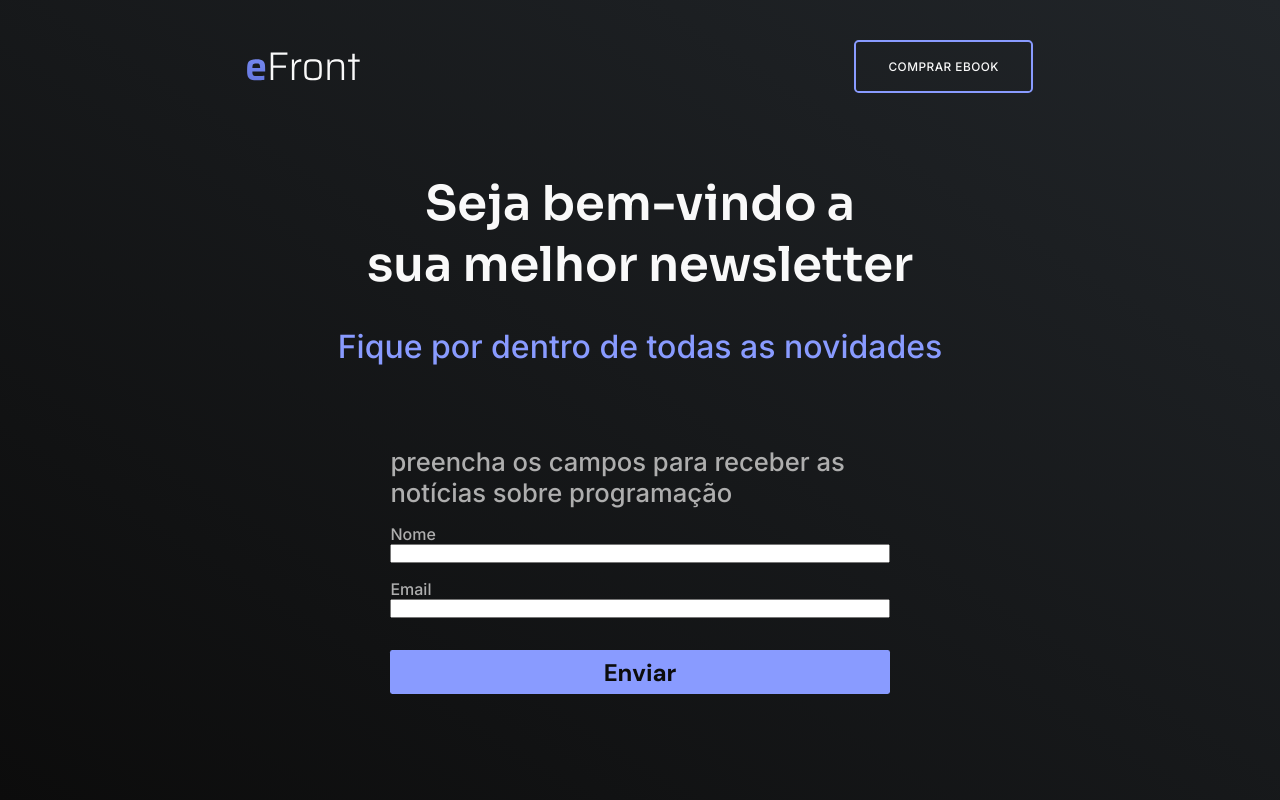
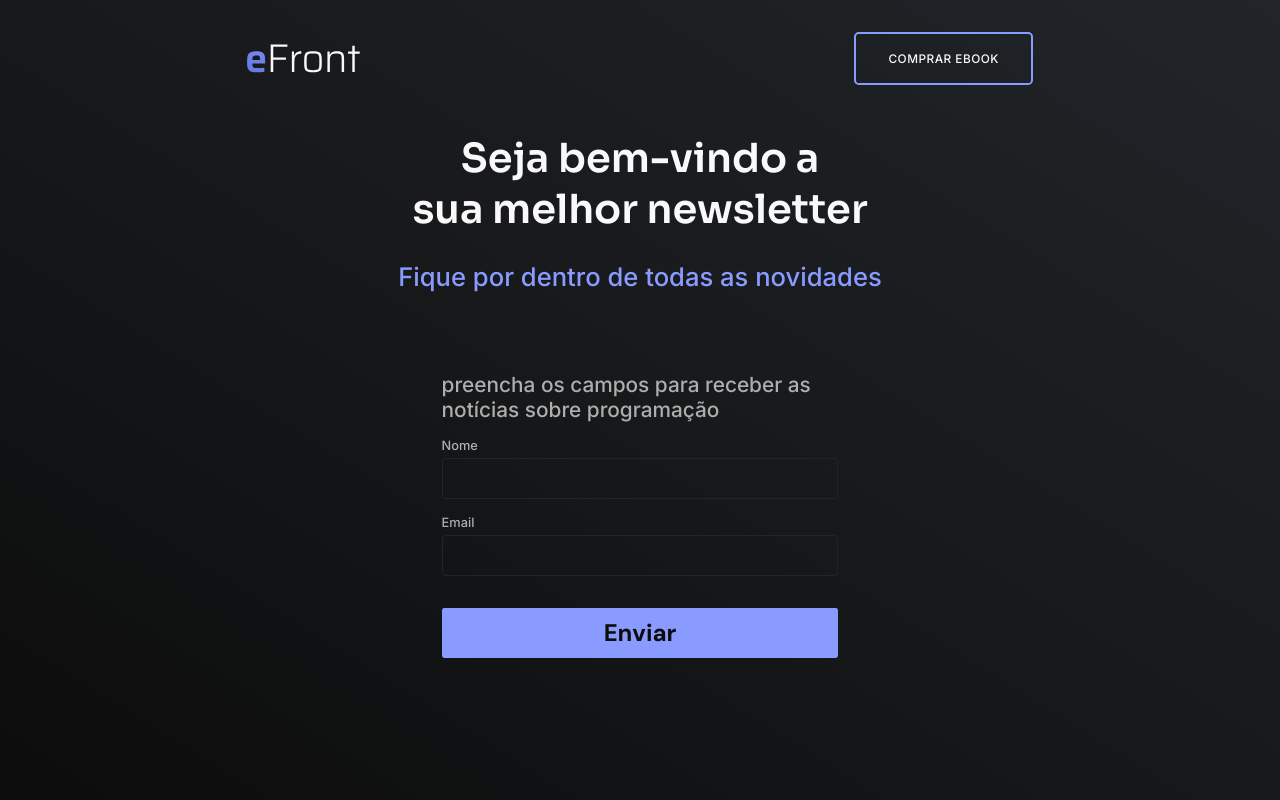
Before and after one commit to joao-zac/Desafio-1-eFront, a React (Vite) app: page / in a window 1280 px wide. Built offline with nearby package versions, Linux system fonts and the light colour scheme.

Commit message:
:lipstick: feat: Estilizaçao dos inputs

```diff
--- a/index.html
+++ b/index.html
@@ -5,7 +5,6 @@
     <link rel="preconnect" href="https://fonts.googleapis.com">
     <link rel="preconnect" href="https://fonts.gstatic.com" crossorigin>
     <link href="https://fonts.googleapis.com/css2?family=DM+Sans:opsz,wght@9..40,700&family=Inter:wght@500;600&family=Sora:wght@600&display=swap" rel="stylesheet">
-    <link rel="icon" type="image/svg+xml" href="/vite.svg" />
     <meta name="viewport" content="width=device-width, initial-scale=1.0" />
     <title>Desafio Efront</title>
   </head>
--- a/src/App.css
+++ b/src/App.css
@@ -8,7 +8,7 @@ body{
 }
 
 h1{
-    font: 600 3rem 'sora', sans-serif;
+    font: 600 2.5rem 'sora', sans-serif;
     font-style: normal;
     color: #F9f9f9;
     text-align: center;
@@ -20,13 +20,13 @@ h1{
 }
 
 h3{
-    margin-top: 2rem;
-    font: 500 2rem 'Inter', sans-serif;
+    margin-top: 1.6rem;
+    font: 500 1.6rem 'Inter', sans-serif;
     color: #899BFF;
 }
 
 p{
-    font: 500 2.6rem 'Inter', sans-serif;
+    font: 500 1.3rem 'Inter', sans-serif;
     color:#AEAEAE;
 }
 
@@ -40,14 +40,10 @@ button {
     display: flex;
     flex-direction: column;
     align-items: center;
-    padding-top: 5rem;
+    padding-top: 3rem;
 }
 
 .form-card {
     margin-top: 5rem;
-    width: 39vi;
+    width: 31vi;
 }
-
-.form-card p {
-    font-size: 1.6rem;
-}
--- a/src/Components/Form.tsx
+++ b/src/Components/Form.tsx
@@ -1,15 +1,21 @@
 import './stylesForm.css'
+import { useId } from 'react'
 
 const Form = () => {
+
+  const [emailInputId, nomeInputId] = useId();
+
   return (
-    <form action="">
-        <label htmlFor="Nome">Nome</label>
-        <input name='Nome' type="text" />
+    <form>
 
-        <label htmlFor="Nome">Email</label>
-        <input type="text" />
+      <label htmlFor={nomeInputId}>Nome</label>
+      <input id={nomeInputId} name="nome" type="text" />
 
-        <button>Enviar</button>
+      <label htmlFor={emailInputId}>Email</label>
+      <input id={emailInputId} name="email" type="email" />
+
+      <button>Enviar</button>
+
     </form>
   )
 }
--- a/src/Components/stylesForm.css
+++ b/src/Components/stylesForm.css
@@ -2,16 +2,22 @@ form {
     padding-top: 1rem;
     display: flex;
     flex-direction: column;
+    font: 500 .8rem 'Inter', sans-serif;
+    color: #AEAEAE;
+}
+
+form input {
+    margin: .3rem 0 1rem 0;
+    padding: .6rem 0;
+    background-color: transparent;
+    border: .1rem solid #212529;
+    border-radius: .25rem;
     font: 500 1rem 'Inter', sans-serif;
     color: #AEAEAE;
 }
 
-form input {
-    margin-bottom: 1rem;
-}
-
 form button {
-    padding: .4rem 0;
+    padding: .6rem 0;
     margin-top: 1rem;
     background: #899BFF;
     color: #0c0c0c;
--- a/src/Components/stylesHeader.css
+++ b/src/Components/stylesHeader.css
@@ -1,8 +1,7 @@
 header {
     display: flex;
     justify-content: space-around;
-    padding-top: 2.5rem;
-
+    padding-top: 2rem;
 }
 
 header button {
--- a/src/index.css
+++ b/src/index.css
@@ -6,5 +6,4 @@
 
 :root {
     height: 100%;
-
 }
```
Also changed, not shown: 1 other file (tests, documents, lock files or other folders).
